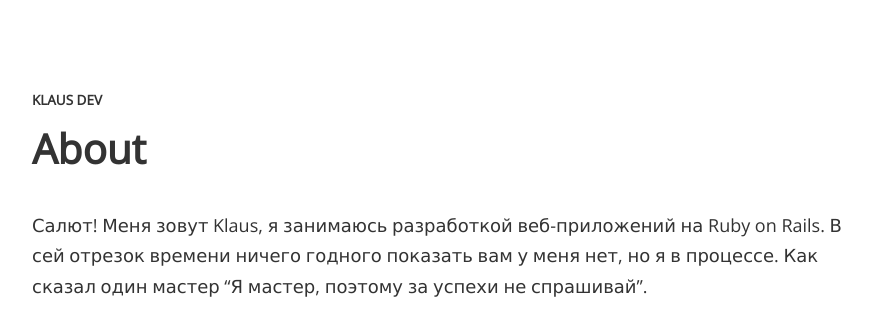
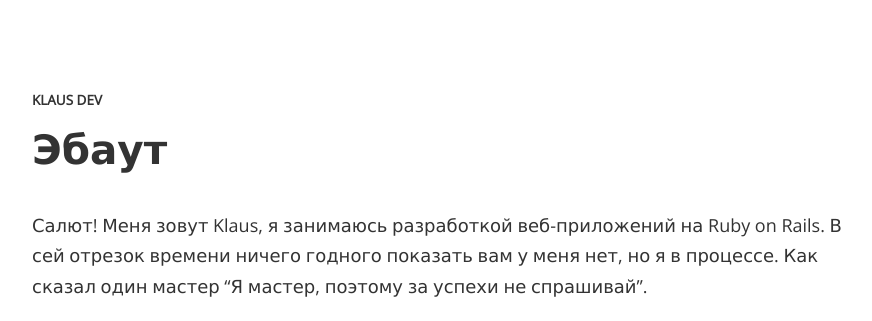
Before and after one commit to klaus-dev/klaus-dev.github.io, a Jekyll site: the page built from about.md, in a window 1280 px wide. Shown: the top 321 px of the page, without its empty margins (194-1066 px from the left). Built offline with Jekyll 4.4.1, drawn with Linux system fonts in a browser that asks for light colours; some web fonts are replaced; comment, search, counter and statistics services are not loaded.

Commit message:
rename menu and about

```diff
--- a/_config.yml
+++ b/_config.yml
@@ -55,13 +55,13 @@ kramdown:
 
 # Navigation
 nav:
-  - name:           "About"
+  - name:           "Эбаут"
     url:            "/about"
-  - name:           "Archive"
+  - name:           "Архив"
     url:            "/archive"
-  - name:           "Tags"
+  - name:           "Теги"
     url:            "/tags"
-  - name:           "Github"
+  - name:           "Гитхаб"
     url:            "https://github.com/klaus-dev"
 
 # Sass
--- a/about.md
+++ b/about.md
@@ -1,5 +1,5 @@
 ---
-title: About
+title: Эбаут
 permalink: /about/
 ---
 
```
